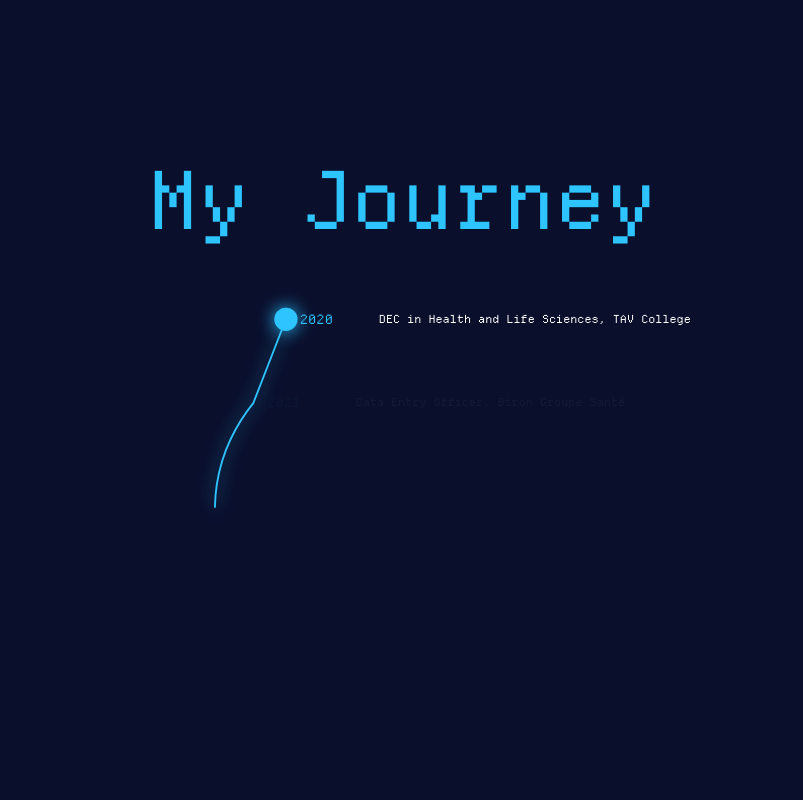
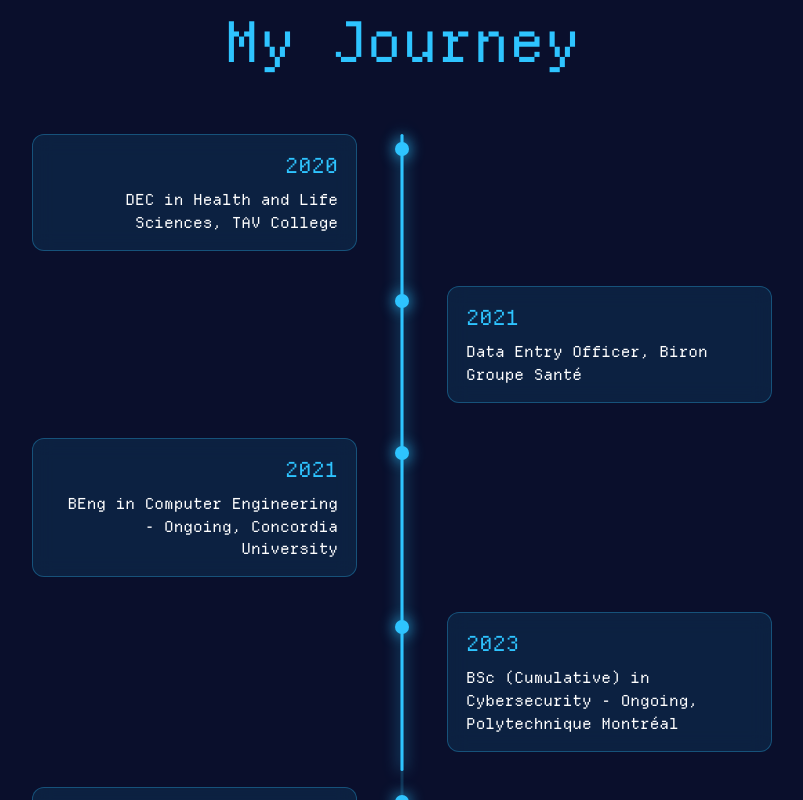
Before and after one commit to jcedrik/portfolio, a React (Vite) app: page / in a window 1280 px wide. Shown: the part 1660-2460 px from the top of the page, without its empty margins (238-1041 px from the left). Built offline with nearby package versions, Linux system fonts and the light colour scheme; a web font is replaced by a local one.

Commit message:
fix timeline path bug on desktop

```diff
--- a/src/components/TimelinePathFramer.css
+++ b/src/components/TimelinePathFramer.css
@@ -1,86 +1,351 @@
-/* TimelinePath.css - Version Framer Motion - CORRIGÉ */
+/* Timeline - Fully Responsive for All Devices */
 
-.timeline-path-section {
-  width: 100vw;
-  position: relative;
-  padding: 100px 0 50px 0;
-  min-height: 350vh; /* AUGMENTÉ pour plus d'espace */
+.timeline-section {
+  width: 100%;
+  min-height: 100vh;
   background: #0A0F2C;
+  padding: 60px 20px;
+  overflow: hidden;
 }
 
-.timeline-content {
-  position: relative;
-  width: 100%;
-  max-width: 1200px;
-  margin: 0 auto;
+.timeline-title {
+  text-align: center;
+  font-size: clamp(1.8rem, 5vw, 3.5rem);
+  color: #2EC4FF;
+  margin-bottom: 40px;
+  font-family: 'Departure Mono', monospace;
+  font-weight: 900;
 }
 
-#svg-stage {
-  max-width: 650px;
+.timeline-container {
+  position: relative;
+  max-width: 800px;
   margin: 0 auto;
-  display: block;
-  overflow: visible;
+  padding: 10px 0;
 }
 
-.timeline-text {
-  font-family: 'Departure Mono', 'Courier New', monospace;
-  color: #ffffff;
-  font-size: clamp(13px, 1.2vw, 17px);
-  width: clamp(180px, 28vw, 400px);
+/* The vertical line - wrapper inside items */
+.timeline-line-wrapper {
   position: absolute;
-  line-height: 1.8;
-  font-weight: 400;
+  left: 50%;
+  transform: translateX(-50%);
+  top: 0;
+  bottom: 0;
+  width: 3px;
+  z-index: 0;
 }
 
-.timeline-text p {
-  margin: 0;
-  color: #ffffff;
+.timeline-line-bg {
+  position: absolute;
+  top: 0;
+  left: 0;
+  width: 100%;
+  height: 100%;
+  background: rgba(46, 196, 255, 0.2);
+  border-radius: 2px;
 }
 
-/* Responsive */
+.timeline-line {
+  position: absolute;
+  top: 0;
+  left: 0;
+  width: 100%;
+  background: #2EC4FF;
+  border-radius: 2px;
+  box-shadow: 0 0 15px rgba(46, 196, 255, 0.8);
+}
+
+/* Timeline items container */
+.timeline-items {
+  position: relative;
+  display: flex;
+  flex-direction: column;
+  gap: 35px;
+}
+
+/* Each timeline item */
+.timeline-item {
+  position: relative;
+  width: 50%;
+  padding: 0 30px;
+}
+
+.timeline-item.left {
+  align-self: flex-start;
+  text-align: right;
+  padding-right: 45px;
+}
+
+.timeline-item.right {
+  align-self: flex-end;
+  text-align: left;
+  padding-left: 45px;
+}
+
+/* The dot on the line */
+.timeline-dot {
+  position: absolute;
+  width: 14px;
+  height: 14px;
+  background: #2EC4FF;
+  border-radius: 50%;
+  top: 8px;
+  box-shadow: 0 0 15px rgba(46, 196, 255, 1);
+}
+
+.timeline-item.left .timeline-dot {
+  right: -7px;
+}
+
+.timeline-item.right .timeline-dot {
+  left: -7px;
+}
+
+/* Content card */
+.timeline-card {
+  background: rgba(46, 196, 255, 0.1);
+  border: 1px solid rgba(46, 196, 255, 0.3);
+  border-radius: 12px;
+  padding: 15px 18px;
+  backdrop-filter: blur(10px);
+}
+
+.timeline-year {
+  display: inline-block;
+  font-family: 'Departure Mono', monospace;
+  font-size: clamp(1rem, 2vw, 1.3rem);
+  font-weight: 700;
+  color: #2EC4FF;
+  margin-bottom: 8px;
+}
+
+.timeline-description {
+  font-family: 'Departure Mono', monospace;
+  font-size: clamp(0.75rem, 1.5vw, 0.95rem);
+  color: #ffffff;
+  line-height: 1.5;
+  margin: 0;
+}
+
+/* Conclusion */
+.timeline-conclusion {
+  margin-top: 50px;
+  max-width: 600px;
+  margin-left: auto;
+  margin-right: auto;
+  text-align: center;
+  padding: 20px;
+  background: rgba(46, 196, 255, 0.05);
+  border-radius: 15px;
+  border: 1px solid rgba(46, 196, 255, 0.2);
+}
+
+.timeline-conclusion p {
+  font-family: 'Departure Mono', monospace;
+  font-size: clamp(0.7rem, 1.2vw, 0.85rem);
+  color: #ffffff;
+  line-height: 1.7;
+  margin: 0;
+  opacity: 0.9;
+}
+
+/* ============================================
+   TABLET (max-width: 1024px)
+   ============================================ */
 @media (max-width: 1024px) {
-  .timeline-path-section {
-    min-height: 380vh; /* Plus de hauteur sur tablet */
+  .timeline-section {
+    padding: 50px 15px;
   }
 
-  #svg-stage {
-    max-width: 450px;
+  .timeline-title {
+    margin-bottom: 35px;
   }
 
-  .timeline-text {
-    font-size: clamp(12px, 1.5vw, 15px);
-    width: clamp(150px, 30vw, 300px);
+  .timeline-items {
+    gap: 30px;
+  }
+
+  .timeline-item {
+    padding: 0 25px;
+  }
+
+  .timeline-item.left {
+    padding-right: 40px;
+  }
+
+  .timeline-item.right {
+    padding-left: 40px;
+  }
+
+  .timeline-card {
+    padding: 12px 16px;
   }
 }
 
+/* ============================================
+   MOBILE (max-width: 768px) - Single column
+   ============================================ */
 @media (max-width: 768px) {
-  .timeline-path-section {
-    padding: 80px 20px;
-    min-height: 320vh;
+  .timeline-section {
+    padding: 50px 15px;
   }
 
-  #svg-stage {
-    max-width: 350px;
+  .timeline-title {
+    margin-bottom: 40px;
   }
 
-  .timeline-text {
-    font-size: 12px;
-    width: 140px;
+  .timeline-container {
+    padding: 10px 0;
+  }
+
+  /* Move line to the left */
+  .timeline-line-wrapper {
+    left: 20px;
+    transform: none;
+  }
+
+  .timeline-items {
+    gap: 40px;
+  }
+
+  /* All items on the right */
+  .timeline-item,
+  .timeline-item.left,
+  .timeline-item.right {
+    width: 100%;
+    padding-left: 50px;
+    padding-right: 10px;
+    text-align: left;
+    align-self: flex-start;
+  }
+
+  /* Dots on the left */
+  .timeline-dot,
+  .timeline-item.left .timeline-dot,
+  .timeline-item.right .timeline-dot {
+    left: -35px;
+    right: auto;
+    width: 16px;
+    height: 16px;
+  }
+
+  .timeline-card {
+    padding: 15px 18px;
+    border-radius: 12px;
+  }
+
+  .timeline-conclusion {
+    margin-top: 50px;
+    padding: 20px;
+  }
+}
+
+/* ============================================
+   SMALL MOBILE (max-width: 480px)
+   ============================================ */
+@media (max-width: 480px) {
+  .timeline-section {
+    padding: 40px 10px;
+  }
+
+  .timeline-title {
+    margin-bottom: 30px;
+  }
+
+  .timeline-line-wrapper {
+    left: 15px;
+    width: 3px;
+  }
+
+  .timeline-items {
+    gap: 30px;
+  }
+
+  .timeline-item,
+  .timeline-item.left,
+  .timeline-item.right {
+    padding-left: 40px;
+    padding-right: 5px;
+  }
+
+  .timeline-dot,
+  .timeline-item.left .timeline-dot,
+  .timeline-item.right .timeline-dot {
+    left: -30px;
+    width: 14px;
+    height: 14px;
+  }
+
+  .timeline-card {
+    padding: 12px 14px;
+    border-radius: 10px;
+  }
+
+  .timeline-conclusion {
+    margin-top: 40px;
+    padding: 15px;
+    border-radius: 15px;
+  }
+}
+
+/* ============================================
+   VERY SMALL MOBILE (max-width: 375px) - iPhone SE
+   ============================================ */
+@media (max-width: 375px) {
+  .timeline-section {
+    padding: 30px 8px;
+  }
+
+  .timeline-title {
+    font-size: 1.8rem;
+    margin-bottom: 25px;
+  }
+
+  .timeline-line-wrapper {
+    left: 12px;
+    width: 2px;
+  }
+
+  .timeline-items {
+    gap: 25px;
+  }
+
+  .timeline-item,
+  .timeline-item.left,
+  .timeline-item.right {
+    padding-left: 35px;
+    padding-right: 5px;
+  }
+
+  .timeline-dot,
+  .timeline-item.left .timeline-dot,
+  .timeline-item.right .timeline-dot {
+    left: -26px;
+    width: 12px;
+    height: 12px;
+  }
+
+  .timeline-card {
+    padding: 10px 12px;
+  }
+
+  .timeline-year {
+    font-size: 1rem;
+    margin-bottom: 6px;
+  }
+
+  .timeline-description {
+    font-size: 0.75rem;
+    line-height: 1.5;
+  }
+
+  .timeline-conclusion {
+    margin-top: 30px;
+    padding: 12px;
+  }
+
+  .timeline-conclusion p {
+    font-size: 0.7rem;
     line-height: 1.6;
   }
 }
-
-@media (max-width: 480px) {
-  .timeline-path-section {
-    min-height: 280vh;
-  }
-
-  #svg-stage {
-    max-width: 280px;
-  }
-
-  .timeline-text {
-    font-size: 10px;
-    width: 110px;
-  }
-}
--- a/src/components/TimelinePathFramer.tsx
+++ b/src/components/TimelinePathFramer.tsx
@@ -1,257 +1,111 @@
 import { useRef } from 'react';
 import { motion, useScroll, useTransform } from 'framer-motion';
 import './TimelinePathFramer.css';
+
+interface TimelineItem {
+  year: string;
+  description: string;
+}
+
+const timelineData: TimelineItem[] = [
+  {
+    year: '2020',
+    description: 'DEC in Health and Life Sciences, TAV College'
+  },
+  {
+    year: '2021',
+    description: 'Data Entry Officer, Biron Groupe Santé'
+  },
+  {
+    year: '2021',
+    description: 'BEng in Computer Engineering - Ongoing, Concordia University'
+  },
+  {
+    year: '2023',
+    description: 'BSc (Cumulative) in Cybersecurity - Ongoing, Polytechnique Montréal'
+  },
+  {
+    year: '2025',
+    description: 'Software Developer & SEO Specialist (Freelance), Dr. Ali Izadpanah'
+  }
+];
+
+const conclusionText = "My path has been shaped by curiosity and a constant desire to understand how things work beneath the surface. I enjoy building, breaking, and improving systems, blending creativity with technical rigor. Through engineering, cybersecurity, and personal projects, I've learned to grow through experimentation and discipline. I'm now preparing for the OSCP certification, pushing myself further into hands-on security while continuing to evolve as both a technologist and a problem solver.";
 
 const TimelinePath = () => {
   const containerRef = useRef<HTMLDivElement>(null);
 
   const { scrollYProgress } = useScroll({
     target: containerRef,
-    offset: ["start start", "end end"]
+    offset: ["start end", "end start"]
   });
 
-  const pathLength = useTransform(scrollYProgress, [0, 0.93], [0, 1]);
+  // Line grows as you scroll
+  const lineHeight = useTransform(scrollYProgress, [0.1, 0.9], ["0%", "100%"]);
 
   return (
-    <section ref={containerRef} className="timeline-path-section" id="journey">
-      <h2 style={{
-        textAlign: 'center',
-        fontSize: 'clamp(2.5rem, 8vw, 5rem)',
-        color: '#2EC4FF',
-        marginBottom: '50px',
-        fontFamily: "'Departure Mono', monospace",
-        fontWeight: 900,
-        paddingTop: '100px'
-      }}>
+    <section ref={containerRef} className="timeline-section" id="journey">
+      {/* Title */}
+      <motion.h2
+        className="timeline-title"
+        initial={{ opacity: 0, y: 50 }}
+        whileInView={{ opacity: 1, y: 0 }}
+        viewport={{ once: true }}
+        transition={{ duration: 0.8 }}
+      >
         My Journey
-      </h2>
+      </motion.h2>
 
-      <div className="timeline-content">
-        <svg
-          id="svg-stage"
-          xmlns="http://www.w3.org/2000/svg"
-          viewBox="0 0 1400 2700"
-          preserveAspectRatio="xMidYMid meet"
+      {/* Timeline Container */}
+      <div className="timeline-container">
+        {/* Timeline Items */}
+        <div className="timeline-items">
+          {/* Animated Line - inside items so it stops with them */}
+          <div className="timeline-line-wrapper">
+            <div className="timeline-line-bg" />
+            <motion.div
+              className="timeline-line"
+              style={{ height: lineHeight }}
+            />
+          </div>
+
+          {timelineData.map((item, index) => (
+            <motion.div
+              key={index}
+              className={`timeline-item ${index % 2 === 0 ? 'left' : 'right'}`}
+              initial={{ opacity: 0, x: index % 2 === 0 ? -30 : 30 }}
+              whileInView={{ opacity: 1, x: 0 }}
+              viewport={{ once: true, margin: "-50px" }}
+              transition={{ duration: 0.5, delay: 0.1 }}
+            >
+              {/* Dot */}
+              <motion.div
+                className="timeline-dot"
+                initial={{ scale: 0 }}
+                whileInView={{ scale: 1 }}
+                viewport={{ once: true }}
+                transition={{ duration: 0.3, delay: 0.2 }}
+              />
+
+              {/* Content Card */}
+              <div className="timeline-card">
+                <span className="timeline-year">{item.year}</span>
+                <p className="timeline-description">{item.description}</p>
+              </div>
+            </motion.div>
+          ))}
+        </div>
+
+        {/* Conclusion */}
+        <motion.div
+          className="timeline-conclusion"
+          initial={{ opacity: 0, y: 30 }}
+          whileInView={{ opacity: 1, y: 0 }}
+          viewport={{ once: true }}
+          transition={{ duration: 0.8 }}
         >
-          {/* Le path animé - PLUS ÉPAIS */}
-          <motion.path
-            d="M 450 20 L 380 200 C 180 450 420 680 300 850 C 150 1150 320 1250 300 1450 C 480 1750 320 1950 300 2150"
-            fill="none"
-            stroke="#2EC4FF"
-            strokeWidth="4"
-            strokeLinecap="round"
-            style={{
-              pathLength,
-              filter: 'drop-shadow(0 0 20px rgba(46, 196, 255, 0.9))'
-            }}
-          />
-
-          {/* Bulles animées - PLUS GRANDES */}
-          <motion.circle
-            cx="450" cy="20" r="25"
-            fill="#2EC4FF"
-            style={{
-              scale: useTransform(scrollYProgress, [0, 0.08], [0, 1]),
-              opacity: useTransform(scrollYProgress, [0, 0.08], [0, 1]),
-              filter: 'drop-shadow(0 0 20px rgba(46, 196, 255, 1))'
-            }}
-          />
-
-          <motion.circle
-            cx="380" cy="200" r="25"
-            fill="#2EC4FF"
-            style={{
-              scale: useTransform(scrollYProgress, [0.18, 0.26], [0, 1]),
-              opacity: useTransform(scrollYProgress, [0.18, 0.26], [0, 1]),
-              filter: 'drop-shadow(0 0 20px rgba(46, 196, 255, 1))'
-            }}
-          />
-
-          <motion.circle
-            cx="300" cy="850" r="25"
-            fill="#2EC4FF"
-            style={{
-              scale: useTransform(scrollYProgress, [0.38, 0.46], [0, 1]),
-              opacity: useTransform(scrollYProgress, [0.38, 0.46], [0, 1]),
-              filter: 'drop-shadow(0 0 20px rgba(46, 196, 255, 1))'
-            }}
-          />
-
-          <motion.circle
-            cx="300" cy="1450" r="25"
-            fill="#2EC4FF"
-            style={{
-              scale: useTransform(scrollYProgress, [0.65, 0.73], [0, 1]),
-              opacity: useTransform(scrollYProgress, [0.65, 0.73], [0, 1]),
-              filter: 'drop-shadow(0 0 20px rgba(46, 196, 255, 1))'
-            }}
-          />
-
-          <motion.circle
-            cx="300" cy="2150" r="25"
-            fill="#2EC4FF"
-            style={{
-              scale: useTransform(scrollYProgress, [0.85, 0.93], [0, 1]),
-              opacity: useTransform(scrollYProgress, [0.85, 0.93], [0, 1]),
-              filter: 'drop-shadow(0 0 20px rgba(46, 196, 255, 1))'
-            }}
-          />
-
-          {/* Texte des années - DANS le SVG */}
-          <motion.text
-            x="480" y="30"
-            fill="#2EC4FF"
-            fontSize="28"
-            fontFamily="'Departure Mono', monospace"
-            fontWeight="700"
-            style={{ opacity: useTransform(scrollYProgress, [0, 0.08], [0, 1]) }}
-          >
-            2020
-          </motion.text>
-
-          <motion.text
-            x="410" y="210"
-            fill="#2EC4FF"
-            fontSize="28"
-            fontFamily="'Departure Mono', monospace"
-            fontWeight="700"
-            style={{ opacity: useTransform(scrollYProgress, [0.18, 0.26], [0, 1]) }}
-          >
-            2021
-          </motion.text>
-
-          <motion.text
-            x="330" y="860"
-            fill="#2EC4FF"
-            fontSize="28"
-            fontFamily="'Departure Mono', monospace"
-            fontWeight="700"
-            style={{ opacity: useTransform(scrollYProgress, [0.38, 0.46], [0, 1]) }}
-          >
-            2021
-          </motion.text>
-
-          <motion.text
-            x="330" y="1460"
-            fill="#2EC4FF"
-            fontSize="28"
-            fontFamily="'Departure Mono', monospace"
-            fontWeight="700"
-            style={{ opacity: useTransform(scrollYProgress, [0.65, 0.73], [0, 1]) }}
-          >
-            2023
-          </motion.text>
-
-          <motion.text
-            x="330" y="2160"
-            fill="#2EC4FF"
-            fontSize="28"
-            fontFamily="'Departure Mono', monospace"
-            fontWeight="700"
-            style={{ opacity: useTransform(scrollYProgress, [0.85, 0.93], [0, 1]) }}
-          >
-            2025
-          </motion.text>
-
-          {/* Textes descriptifs - DANS le SVG pour alignement parfait */}
-          <motion.foreignObject
-            x="650" y="0" width="700" height="100"
-            style={{ opacity: useTransform(scrollYProgress, [0, 0.08], [0, 1]) }}
-          >
-            <p style={{
-              fontFamily: "'Departure Mono', monospace",
-              color: '#ffffff',
-              fontSize: '24px',
-              margin: 0,
-              lineHeight: '1.6',
-              fontWeight: '500'
-            }}>
-              DEC in Health and Life Sciences, TAV College
-            </p>
-          </motion.foreignObject>
-
-          <motion.foreignObject
-            x="600" y="180" width="700" height="100"
-            style={{ opacity: useTransform(scrollYProgress, [0.18, 0.26], [0, 1]) }}
-          >
-            <p style={{
-              fontFamily: "'Departure Mono', monospace",
-              color: '#ffffff',
-              fontSize: '24px',
-              margin: 0,
-              lineHeight: '1.6',
-              fontWeight: '500'
-            }}>
-              Data Entry Officer, Biron Groupe Santé
-            </p>
-          </motion.foreignObject>
-
-          <motion.foreignObject
-            x="550" y="830" width="700" height="100"
-            style={{ opacity: useTransform(scrollYProgress, [0.38, 0.46], [0, 1]) }}
-          >
-            <p style={{
-              fontFamily: "'Departure Mono', monospace",
-              color: '#ffffff',
-              fontSize: '24px',
-              margin: 0,
-              lineHeight: '1.6',
-              fontWeight: '500'
-            }}>
-              BEng in Computer Engineering - Ongoing, Concordia University
-            </p>
-          </motion.foreignObject>
-
-          <motion.foreignObject
-            x="550" y="1430" width="700" height="120"
-            style={{ opacity: useTransform(scrollYProgress, [0.65, 0.73], [0, 1]) }}
-          >
-            <p style={{
-              fontFamily: "'Departure Mono', monospace",
-              color: '#ffffff',
-              fontSize: '24px',
-              margin: 0,
-              lineHeight: '1.6',
-              fontWeight: '500'
-            }}>
-              BSc (Cumulative) in Cybersecurity - Ongoing, Polytechnique Montréal
-            </p>
-          </motion.foreignObject>
-
-          <motion.foreignObject
-            x="550" y="2130" width="700" height="120"
-            style={{ opacity: useTransform(scrollYProgress, [0.85, 0.93], [0, 1]) }}
-          >
-            <p style={{
-              fontFamily: "'Departure Mono', monospace",
-              color: '#ffffff',
-              fontSize: '24px',
-              margin: 0,
-              lineHeight: '1.6',
-              fontWeight: '500'
-            }}>
-              Software Developer & SEO Specialist (Freelance), Dr. Ali Izadpanah
-            </p>
-          </motion.foreignObject>
-
-          {/* Paragraphe de conclusion à GAUCHE EN BAS - HAUTEUR AUGMENTÉE */}
-          <motion.foreignObject
-            x="-450" y="2300" width="600" height="500"
-            style={{ opacity: useTransform(scrollYProgress, [0.85, 0.93], [0, 1]) }}
-          >
-            <p style={{
-              fontFamily: "'Departure Mono', monospace",
-              color: '#ffffff',
-              fontSize: '22px',
-              margin: 0,
-              lineHeight: '1.7',
-              fontWeight: '400',
-              textAlign: 'left'
-            }}>
-              My path has been shaped by curiosity and a constant desire to understand how things work beneath the surface. I enjoy building, breaking, and improving systems, blending creativity with technical rigor. Through engineering, cybersecurity, and personal projects, I've learned to grow through experimentation and discipline. I'm now preparing for the OSCP certification, pushing myself further into hands-on security while continuing to evolve as both a technologist and a problem solver.
-            </p>
-          </motion.foreignObject>
-        </svg>
+          <p>{conclusionText}</p>
+        </motion.div>
       </div>
     </section>
   );
```
